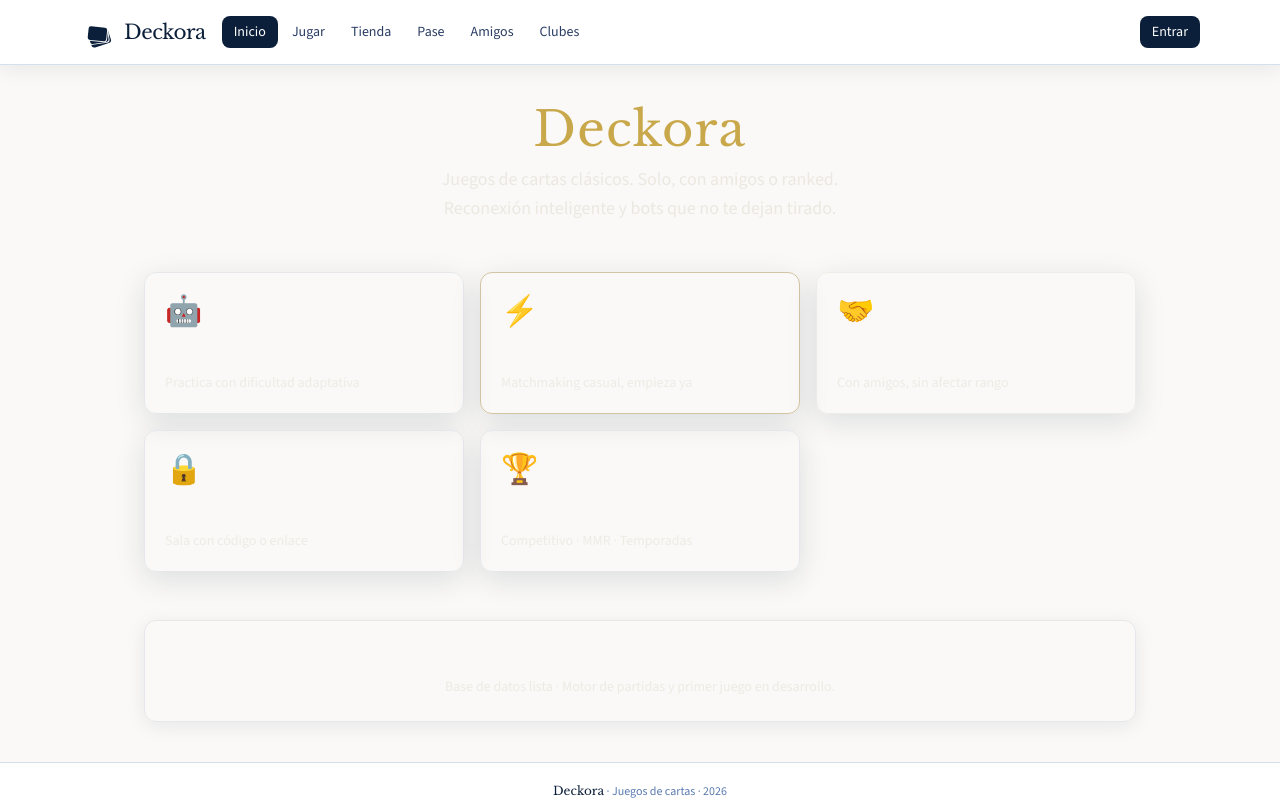
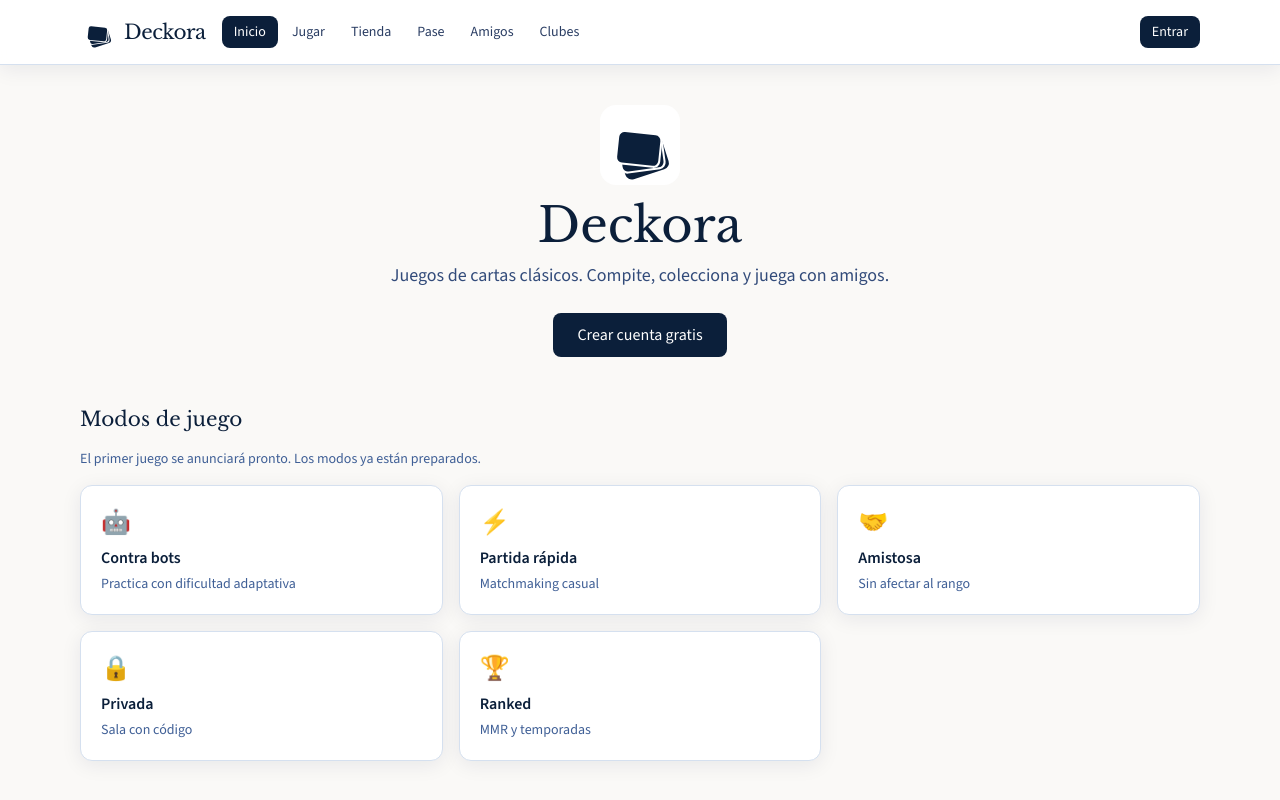
Before and after one commit to VIGARPAST-777-2/card-games-platform, a React (Vite) app in the folder apps/web/: page / in a window 1280 px wide. Shown: the top 800 px of the page. Built offline with nearby package versions, Linux system fonts and the light colour scheme.

Commit message:
Home in brand style with play modes

```diff
--- a/apps/web/src/pages/HomePage.tsx
+++ b/apps/web/src/pages/HomePage.tsx
@@ -1,80 +1,74 @@
 import { Link } from 'react-router-dom';
+import { useAuthStore } from '../store/authStore';
 
 const MODES = [
-  {
-    id: 'bot',
-    title: 'Contra bots',
-    desc: 'Practica con dificultad adaptativa',
-    icon: '🤖',
-    accent: 'border-felt-500/50 hover:border-felt-400',
-  },
-  {
-    id: 'quick',
-    title: 'Partida rápida',
-    desc: 'Matchmaking casual, empieza ya',
-    icon: '⚡',
-    accent: 'border-gold-600/40 hover:border-gold-400',
-  },
-  {
-    id: 'friendly',
-    title: 'Amistosa',
-    desc: 'Con amigos, sin afectar rango',
-    icon: '🤝',
-    accent: 'border-cream-400/30 hover:border-cream-300/60',
-  },
-  {
-    id: 'private',
-    title: 'Privada',
-    desc: 'Sala con código o enlace',
-    icon: '🔒',
-    accent: 'border-wood-700 hover:border-wood-700',
-  },
-  {
-    id: 'ranked',
-    title: 'Ranked',
-    desc: 'Competitivo · MMR · Temporadas',
-    icon: '🏆',
-    accent: 'border-wine-600/50 hover:border-wine-400',
-  },
+  { id: 'bot', title: 'Contra bots', desc: 'Practica con dificultad adaptativa', icon: '🤖' },
+  { id: 'quick', title: 'Partida rápida', desc: 'Matchmaking casual', icon: '⚡' },
+  { id: 'friendly', title: 'Amistosa', desc: 'Sin afectar al rango', icon: '🤝' },
+  { id: 'private', title: 'Privada', desc: 'Sala con código', icon: '🔒' },
+  { id: 'ranked', title: 'Ranked', desc: 'MMR y temporadas', icon: '🏆' },
 ];
 
 export function HomePage() {
+  const { profile, user } = useAuthStore();
+
   return (
-    <div className="max-w-5xl mx-auto px-4 py-10">
+    <div className="max-w-6xl mx-auto px-4 py-10">
       <section className="text-center mb-12">
-        <h1 className="font-display text-4xl sm:text-5xl tracking-wide mb-3 text-cream-100">
-          <span className="text-gold-400">Deckora</span>
-        </h1>
-        <p className="text-cream-300/80 text-lg max-w-xl mx-auto leading-relaxed">
-          Juegos de cartas clásicos. Solo, con amigos o ranked.
-          <br />
-          Reconexión inteligente y bots que no te dejan tirado.
+        <img src="/logo-icon.svg" alt="Deckora" className="w-20 h-20 mx-auto mb-4" />
+        <h1 className="font-display text-4xl sm:text-5xl text-navy-900 mb-3">Deckora</h1>
+        <p className="text-navy-600 text-lg max-w-xl mx-auto">
+          Juegos de cartas clásicos. Compite, colecciona y juega con amigos.
         </p>
+        {!user && (
+          <Link
+            to="/auth"
+            className="inline-block mt-6 rounded-lg bg-navy-900 text-white px-6 py-2.5 font-medium hover:bg-navy-800"
+          >
+            Crear cuenta gratis
+          </Link>
+        )}
+        {profile && (
+          <p className="mt-4 text-sm text-navy-500">
+            Hola, <span className="font-semibold text-navy-800">{profile.username}</span>
+            {' · '}{profile.coins.toLocaleString()} monedas · racha {profile.current_streak}
+          </p>
+        )}
       </section>
 
+      <h2 className="font-display text-xl text-navy-900 mb-4">Modos de juego</h2>
+      <p className="text-sm text-navy-500 mb-4">
+        El primer juego se anunciará pronto. Los modos ya están preparados.
+      </p>
       <section className="grid sm:grid-cols-2 lg:grid-cols-3 gap-4 mb-12">
-        {MODES.map((mode) => (
+        {MODES.map((m) => (
           <Link
-            key={mode.id}
-            to={`/play?mode=${mode.id}`}
-            className={`group rounded-xl border bg-felt-900/50 p-5 shadow-card transition hover:bg-felt-800/50 hover:shadow-soft ${
-              mode.accent
-            }`}
+            key={m.id}
+            to={`/play?mode=${m.id}`}
+            className="rounded-xl border border-navy-100 bg-white p-5 shadow-soft hover:shadow-card hover:border-navy-200 transition"
           >
-            <div className="text-3xl mb-3">{mode.icon}</div>
-            <h2 className="font-display text-lg text-cream-100 mb-1 group-hover:text-gold-300 transition">
-              {mode.title}
-            </h2>
-            <p className="text-sm text-cream-300/65">{mode.desc}</p>
+            <div className="text-2xl mb-2">{m.icon}</div>
+            <h3 className="font-semibold text-navy-900">{m.title}</h3>
+            <p className="text-sm text-navy-500 mt-1">{m.desc}</p>
           </Link>
         ))}
       </section>
 
-      <section className="rounded-xl border border-wood-700/80 bg-wood-950/60 p-6 text-center shadow-soft">
-        <h3 className="font-display text-cream-100 mb-2">Estado del proyecto</h3>
-        <p className="text-sm text-cream-300/70">
-          Base de datos lista · Motor de partidas y primer juego en desarrollo.
-        </p>
+      <section className="grid sm:grid-cols-3 gap-4">
+        {[
+          { to: '/store', title: 'Tienda', desc: 'Cosméticos y monedas' },
+          { to: '/pass', title: 'Pase de temporada', desc: 'Misiones y recompensas' },
+          { to: '/clubs', title: 'Clubes', desc: 'Comunidad y competición' },
+        ].map((x) => (
+          <Link
+            key={x.to}
+            to={x.to}
+            className="rounded-xl bg-navy-900 text-white p-5 hover:bg-navy-800 transition"
+          >
+            <h3 className="font-display text-lg">{x.title}</h3>
+            <p className="text-sm text-navy-200 mt-1">{x.desc}</p>
+          </Link>
+        ))}
       </section>
     </div>
   );
```
